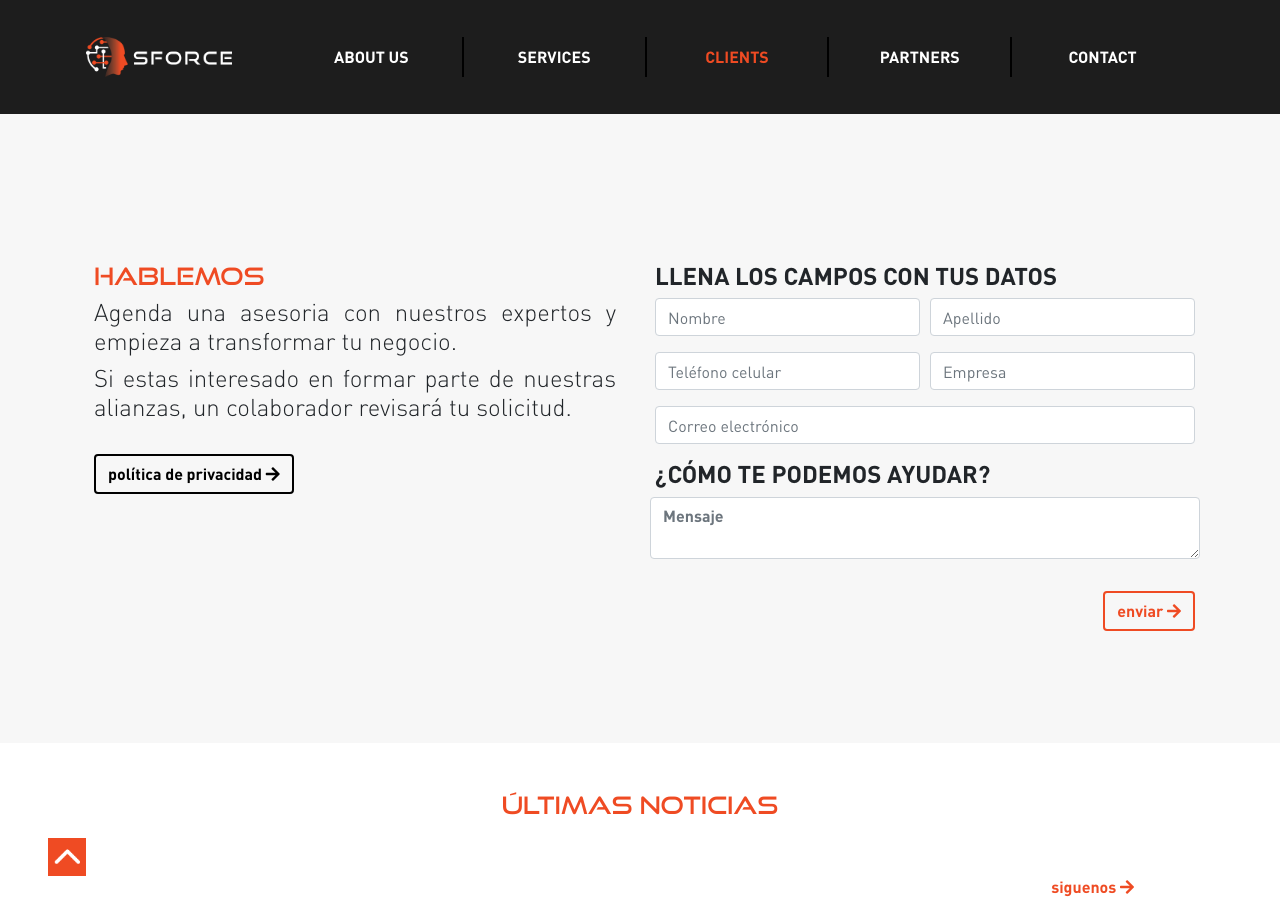
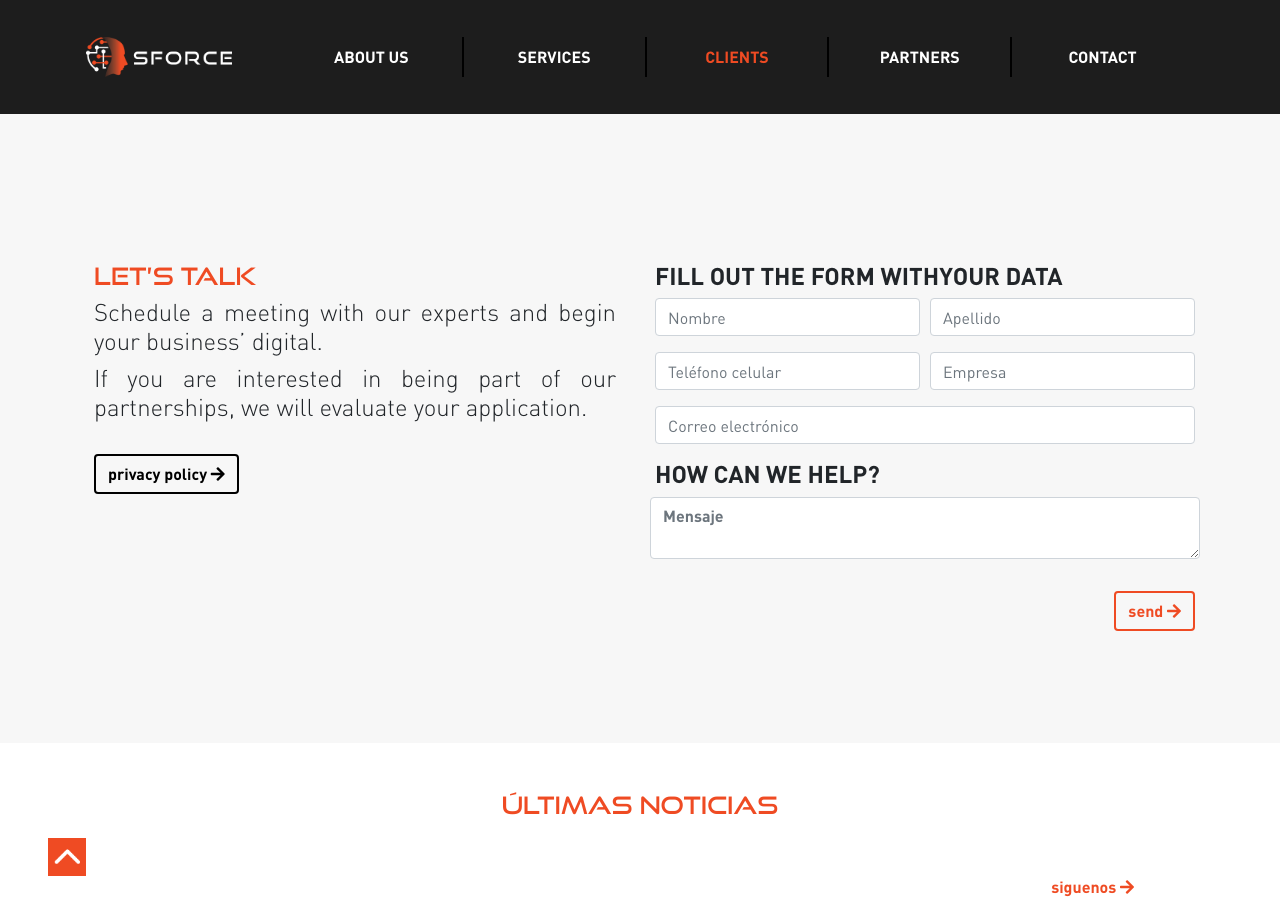
Before and after one commit to smartforcemx/sforce-jekyll, a Jekyll site: the page built from en/clients.html, in a window 1280 px wide and 900 px high, scrolled down 4469 px. Built offline with Jekyll 4.4.1, drawn with Linux system fonts in a browser that asks for light colours; nearby versions of some CDN libraries.

Commit message:
Added english version for contact

```diff
--- /dev/null
+++ b/_data/contact.yml
@@ -0,0 +1,35 @@
+es:
+  hablemos_titulo:
+    text: "HABLEMOS"
+  hablemos1_titulo:
+    text: "Agenda una asesoria con nuestros expertos
+    y empieza a transformar tu negocio."
+  hablemos1_1_titulo:
+    text: "Si estas interesado en formar parte de
+    nuestras alianzas, un colaborador revisará tu
+    solicitud."
+  hablemos1_2_titulo:
+    text: "política de privacidad "
+  datos_titulo:
+    text: "LLENA LOS CAMPOS CON TUS DATOS"
+  datos1_titulo:
+    text: "¿CÓMO TE PODEMOS AYUDAR?"
+  datos1_1_titulo:
+    text: "enviar "
+en:
+  hablemos_titulo:
+    text: "Let’s talk"
+  hablemos1_titulo:
+    text: "Schedule a meeting with our experts and
+    begin your business’ digital."
+  hablemos1_1_titulo:
+    text: "If you are interested in being part of our
+    partnerships, we will evaluate your application."
+  hablemos1_2_titulo:
+    text: "privacy policy "
+  datos_titulo:
+    text: "FILL OUT THE FORM WITHYOUR DATA"
+  datos1_titulo:
+    text: "HOW CAN WE HELP?"
+  datos1_1_titulo:
+    text: "send "
--- a/_includes/contact.html
+++ b/_includes/contact.html
@@ -2,20 +2,19 @@
     <div class="container py-5" id="contactanos">
         <div class="row text-justify">
             <div class="col-sm-12 col-md-6 dinpro-light px-4 py-3">
-                <h4 class="txt-color-primary good-times-rg">HABLEMOS</h4>
-                <h4>Agenda una asesoria con nuestros expertos y empieza a transformar tu negocio.</h4>
-                <h4>Si estas interesado en formar parte de nuestras alianzas, un colaborador revisará tu
-                    solicitud.
+                <h4 class="txt-color-primary good-times-rg">{{site.data.contact[page.lang]['hablemos_titulo']['text']}}</h4>
+                <h4>{{site.data.contact[page.lang]['hablemos1_titulo']['text']}}</h4>
+                <h4>{{site.data.contact[page.lang]['hablemos1_1_titulo']['text']}}
                 </h4>
 
                 <button type="button" class="btn btn-outline-primary border-black dinpro-bold mt-4 mb-4"
-                    data-toggle="modal" data-target="#politicasModal">política de privacidad <i
+                    data-toggle="modal" data-target="#politicasModal">{{site.data.contact[page.lang]['hablemos1_2_titulo']['text']}} <i
                         class="fas fa-arrow-right"></i></button>
 
             </div>
             <div class="col-sm-12 col-md-6 dinpro-bold py-3">
                 <form onsubmit="event.preventDefault(); submitForm();" >
-                    <h4>LLENA LOS CAMPOS CON TUS DATOS</h4>
+                    <h4>{{site.data.contact[page.lang]['datos_titulo']['text']}}</h4>
                     <div class="form-row dinpro-regular">
                         <div class="form-group col-md-6">
                             <input type="text" class="form-control" placeholder="Nombre" name="firstname"
@@ -38,7 +37,7 @@
                                 placeholder="Correo electrónico">
                         </div>
                     </div>
-                    <h4>¿CÓMO TE PODEMOS AYUDAR?</h4>
+                    <h4>{{site.data.contact[page.lang]['datos1_titulo']['text']}}</h4>
                     <div class="form-row">
                         <div class="form-group w-100">
                             <textarea class="form-control" placeholder="Mensaje" name="message" required
@@ -54,7 +53,7 @@
                             </script>
                         </div>
                     </div>
-                    <button type="submit" value="Submit" class="btn btn-outline-primary float-right border-primary">enviar <i
+                    <button type="submit" value="Submit" class="btn btn-outline-primary float-right border-primary">{{site.data.contact[page.lang]['datos1_1_titulo']['text']}} <i
                             class="fas fa-arrow-right"></i></button>
                 </form>
             </div>
```
